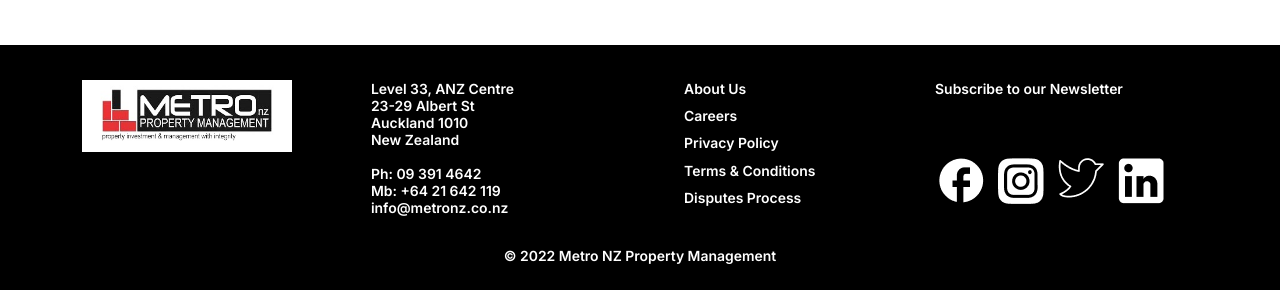
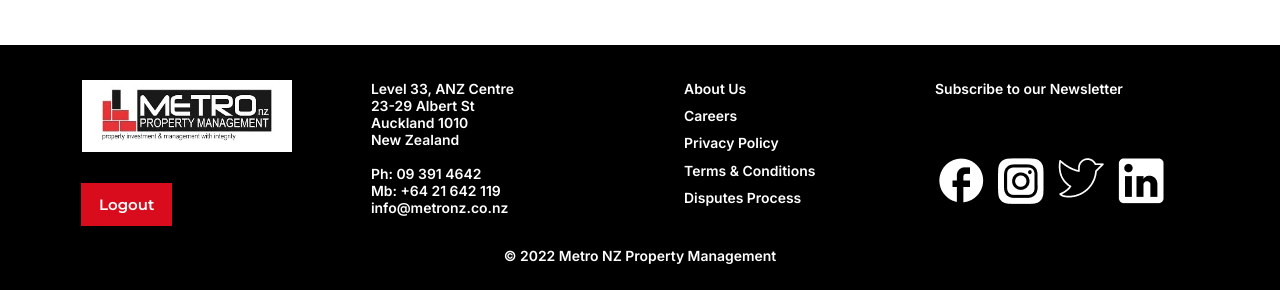
Before and after one commit to ClydeyBoy/mission-5, a React (Create React App) app in the folder frontend/: page /propertypage/0 in a window 1280 px wide. Shown: the part 2658-2948 px from the top of the page. Built offline with nearby package versions, Linux system fonts and the light colour scheme; no server answers.

Commit message:
logout functionality

```diff
--- a/frontend/src/App.js
+++ b/frontend/src/App.js
@@ -1,6 +1,7 @@
 import './App.css';
 import { useState, useEffect } from 'react';
 import PropertyPage from './pages/PropertyPage'
+import Profilepage from './pages/ProfilePage'
 import Home from './pages/Home'
 import { BrowserRouter, Routes, Route } from 'react-router-dom';
 
@@ -29,6 +30,7 @@
       <Routes>
         <Route path="/" element={<Home />} />
         <Route path="/propertypage/:id" element={<PropertyPage />} />
+        <Route path="/profilepage" element={<Profilepage/>} />
       </Routes>
 
 
--- a/frontend/src/components/Footer.js
+++ b/frontend/src/components/Footer.js
@@ -4,13 +4,22 @@
 import instagram from "../images/property_page/Instagram.png"
 import twitter from "../images/property_page/Twitter.png"
 import linkedin from "../images/property_page/Linkedin.png"
+import {useLogout} from '../hooks/useLogout'
+
 
 //Footer divided into three main columns as shown below
 function Footer() {
+
+    const {logout} = useLogout()
+    const handleClick = () => {
+        logout()
+    }
+
     return (
         <>
             <div className='footerContainer'>
-                <img className='footerLogo' src={companyLogo} alt=""></img>
+                <div><img className='footerLogo' src={companyLogo} alt=""></img>
+                <button className='logout' onClick = {handleClick}>Logout</button></div>
                 <div className='footerTextColumn1'>
                     Level 33, ANZ Centre <br></br>
                     23-29 Albert St <br></br>
--- a/frontend/src/context/AuthContext.js
+++ b/frontend/src/context/AuthContext.js
@@ -10,6 +10,8 @@
     switch (action.type) {
         case 'LOGIN':
             return { user: action.payload }
+        case 'LOGOUT':
+            return {user: null}
         default:
             return state
     }
--- /dev/null
+++ b/frontend/src/hooks/useLogout.js
@@ -0,0 +1,16 @@
+import { useAuthContext } from './useAuthContext'
+
+//creating a custom useLogout hook with three parameters.
+
+
+export const useLogout = () => {
+    const { dispatch } = useAuthContext()
+    const logout = () => {
+        //removes user from local browser storage
+        localStorage.removeItem('user')
+
+        //dispatching logout action
+        dispatch({ type: 'LOGOUT' })
+    }
+    return { logout }
+}
--- /dev/null
+++ b/frontend/src/pages/ProfilePage.js
@@ -0,0 +1,11 @@
+
+ const PropertyPage = () => {
+
+    return (
+      <div>
+   <h1>This is the Profile Page</h1>
+      </div>
+    )
+  }
+
+  export default PropertyPage
--- a/frontend/src/styles/Footer.css
+++ b/frontend/src/styles/Footer.css
@@ -84,3 +84,18 @@
     font-size: 1.09vw;
     text-align: center;
 }
+
+.logout {
+    position: absolute;
+    top: 10.71vw;
+    left: 6.33vw;
+    background-color: #D90C1E;
+    height: 3.36vw;
+    width: 7.14vw;
+    cursor: pointer;
+    border: none;
+    color: white;
+    font-family: 'Montserrat', sans-serif;
+    font-weight: 600;
+    font-size: 15px;
+}
```
